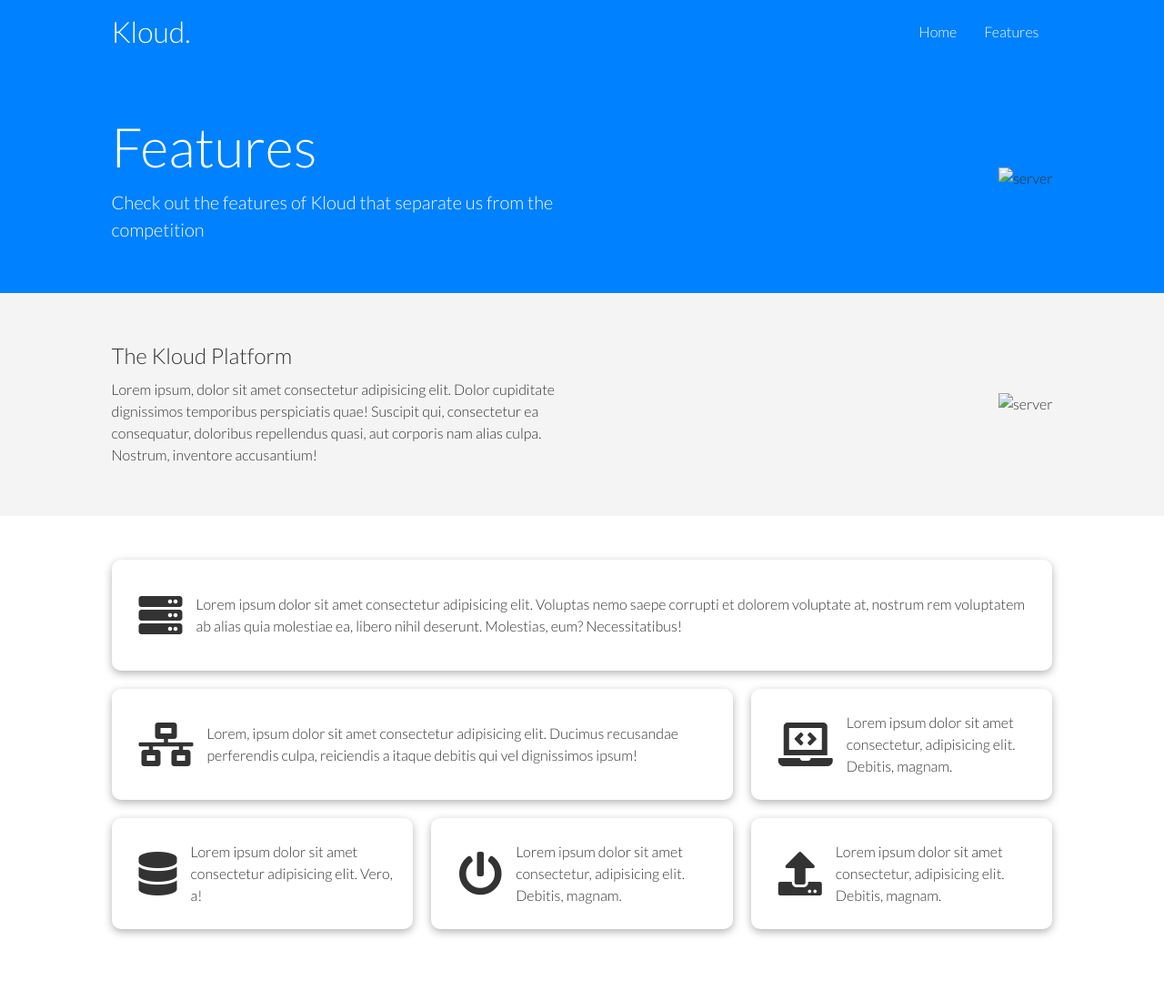
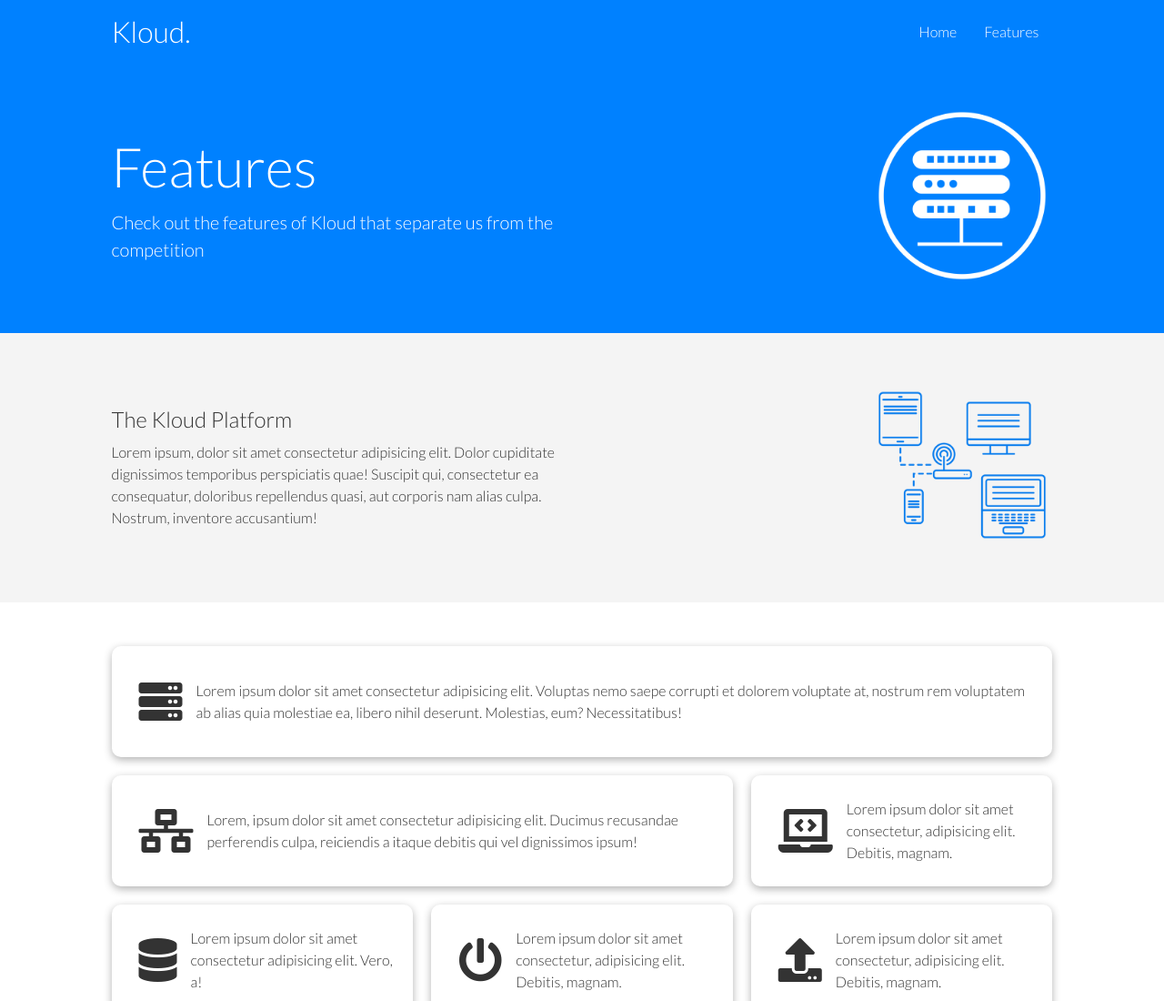
Before and after one commit to mmmustanali/Cloud-Hosting, a plain HTML site: page features.html in a window 1280 px wide. Shown: the top 1100 px of the page at 91% size. Drawn offline with Linux system fonts and the light colour scheme; the site is published under a folder, as on GitHub Pages, so addresses that start at the root find nothing.

Commit message:
updated links

```diff
--- a/features.html
+++ b/features.html
@@ -38,7 +38,7 @@
             </div>
 
             <div class="image">
-                <img src="/images/server.png" alt="server">
+                <img src="images/server.png" alt="server">
             </div>
         </div>
     </section>
@@ -59,7 +59,7 @@
             </div>
 
             <div class="image">
-                <img src="/images/server2.png" alt="server">
+                <img src="images/server2.png" alt="server">
             </div>
         </div>
     </section>
```
